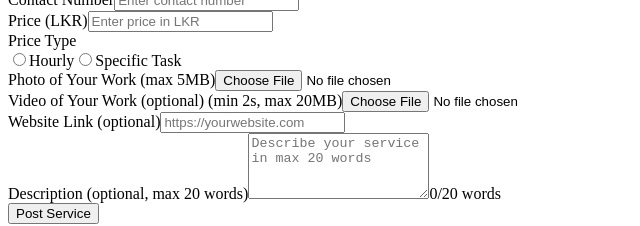
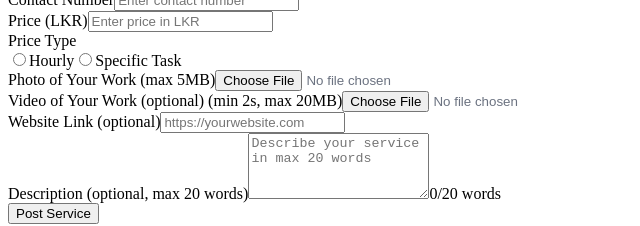
Before and after one commit to lakshannaveen/Final-Year-Frontend, a Next.js app: page /Post in a window 1280 px wide. Shown: the part 163-389 px from the top of the page, without its empty margins (0-640 px from the left). Built offline with nearby package versions, Linux system fonts and the light colour scheme; no server answers.

Commit message:
Update Post.tsx

```diff
--- a/src/pages/Post.tsx
+++ b/src/pages/Post.tsx
@@ -269,7 +269,7 @@ if (video) {
   };
 
   // Consistent placeholder text color for all inputs, including file fields, and textarea
-  const placeholderColorClass = "placeholder:text-black";
+  const placeholderColorClass = "placeholder:text-gray-700";
 
   return (
     <>
@@ -448,11 +448,11 @@ if (video) {
                   accept="image/*"
                   onChange={handlePhotoChange}
                   className={`w-full px-4 py-2 border rounded-lg focus:outline-none focus:ring-2 border-green-300 focus:ring-green-300 ${placeholderColorClass}`}
-                  style={{ color: "black" }}
+                  style={{ color: "#6B7280" }}
                   title="Select photo (max 5MB)"
                 />
                 {photo && (
-                  <span className="text-green-700 text-sm mt-1 block">
+                  <span className="text-gray-700 text-sm mt-1 block">
                     Selected: {photo.name}
                   </span>
                 )}
@@ -468,11 +468,11 @@ if (video) {
                   accept="video/*"
                   onChange={handleVideoChange}
                   className={`w-full px-4 py-2 border rounded-lg focus:outline-none focus:ring-2 border-green-300 focus:ring-green-300 ${placeholderColorClass}`}
-                  style={{ color: "black" }}
+                  style={{ color: "#6B7280" }}
                   title="Select video (min 2s, max 20MB)"
                 />
                 {video && (
-                  <span className="text-green-700 text-sm mt-1 block">
+                  <span className="text-gray-700 text-sm mt-1 block">
                     Selected: {video.name}
                   </span>
                 )}
```
